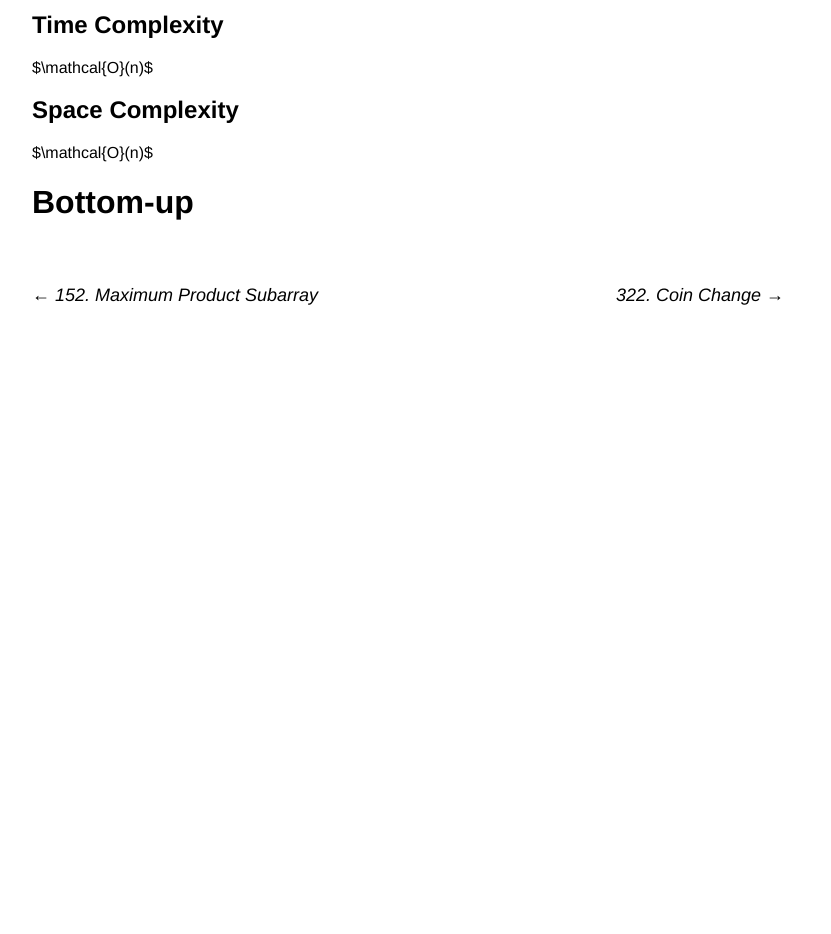
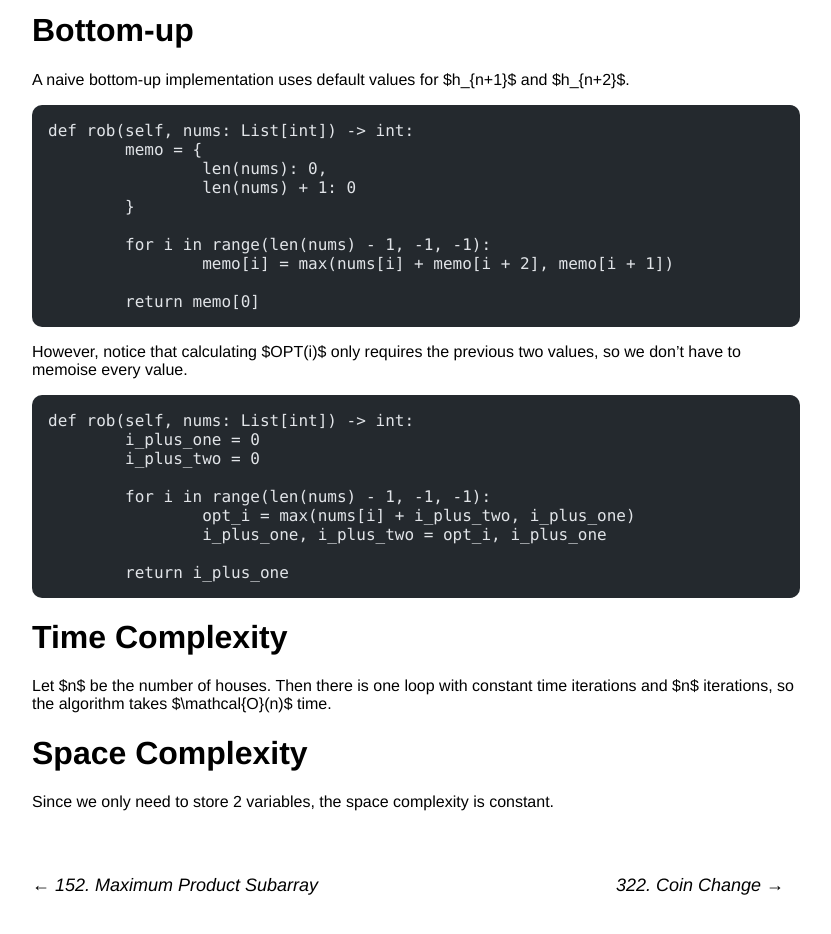
Before and after one commit to taml5/taml5.github.io, an Astro site: page /leetcode/dp/198 in a window 1280 px wide. Shown: the part 1080-2014 px from the top of the page, without its empty margins (224-1055 px from the left). Before the commit the page ends 1450 px from the top, so only its background shows below. Built offline with nearby package versions, Linux system fonts and the light colour scheme; Astro itself is replaced by a stand-in of ours; some packages are replaced by stand-ins of ours; code samples lack their colours.

Commit message:
Finished some write-ups

````diff
--- a/src/content/leetcode/dp/198.md
+++ b/src/content/leetcode/dp/198.md
@@ -26,6 +26,7 @@ Of course, if $i > n$ there there is no house to rob, so he makes $0. Then
   \max(h_i + OPT(i + 2), OPT(i + 1)) & otherwise
   \end{cases}
   $$
+
 ## Top-Down
 ```python
 def rob(self, nums: List[int]) -> int:
@@ -49,8 +50,42 @@ def rob(self, nums: List[int]) -> int:
 	solutions = {}
 	return rob_subset(0)
 ```
-## Time Complexity
-$\mathcal{O}(n)$
-## Space Complexity
-$\mathcal{O}(n)$
+
 # Bottom-up
+
+A naive bottom-up implementation uses default values for $h_{n+1}$ and $h_{n+2}$.
+
+```python
+def rob(self, nums: List[int]) -> int:
+	memo = {
+		len(nums): 0,
+		len(nums) + 1: 0
+	}
+
+	for i in range(len(nums) - 1, -1, -1):
+		memo[i] = max(nums[i] + memo[i + 2], memo[i + 1])
+
+	return memo[0]
+```
+
+However, notice that calculating $OPT(i)$ only requires the previous two values, so we don't have to memoise every value.
+
+```python
+def rob(self, nums: List[int]) -> int:
+	i_plus_one = 0
+	i_plus_two = 0
+
+	for i in range(len(nums) - 1, -1, -1):
+		opt_i = max(nums[i] + i_plus_two, i_plus_one)
+		i_plus_one, i_plus_two = opt_i, i_plus_one
+
+	return i_plus_one
+```
+
+# Time Complexity
+
+Let $n$ be the number of houses. Then there is one loop with constant time iterations and $n$ iterations, so the algorithm takes $\mathcal{O}(n)$ time.
+
+# Space Complexity
+
+Since we only need to store 2 variables, the space complexity is constant.
````
Also changed, not shown: src/content/leetcode/dp/377.md (+5 -0 lines), src/content/leetcode/heaps/347.md (+2 -2 lines), 1 other file.
